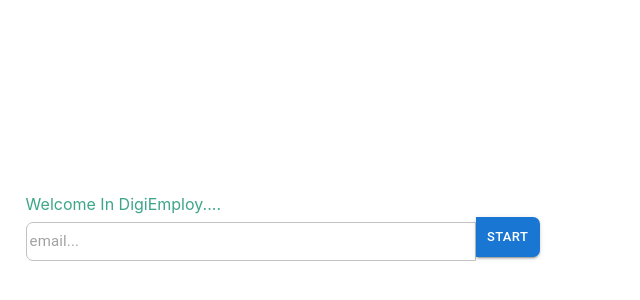
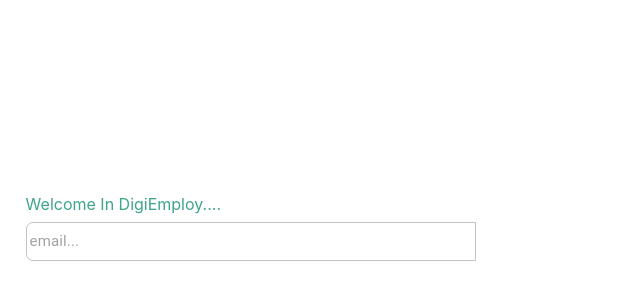
Before and after one commit to fares-primida/DigiEmploy, a React (Create React App) app: page / in a window 1280 px wide. Shown: the part 246-546 px from the top of the page, without its empty margins (0-640 px from the left). Built offline with nearby package versions, Linux system fonts and the light colour scheme.

Commit message:
delete the button

```diff
--- a/src/components/Join/JoinPage.jsx
+++ b/src/components/Join/JoinPage.jsx
@@ -1,5 +1,5 @@
     import React from "react";
-    import { Box, Typography, useTheme  , Button} from "@mui/material";
+    import { Box, Typography, useTheme } from "@mui/material";
     import InputBase from "@mui/material/InputBase";
     import { Token } from "../../Theme.js";
     import {Container} from './JoinPageElements'
@@ -33,7 +33,6 @@
             }}
             placeholder="email..."
         />
-        <Button variant='contained' sx={{height: '40px' , borderRadius: '0 7px 7px 0'}} size='small'>Start</Button>
         </Box>
         </Box>
         {/* IMAGE */}
```
